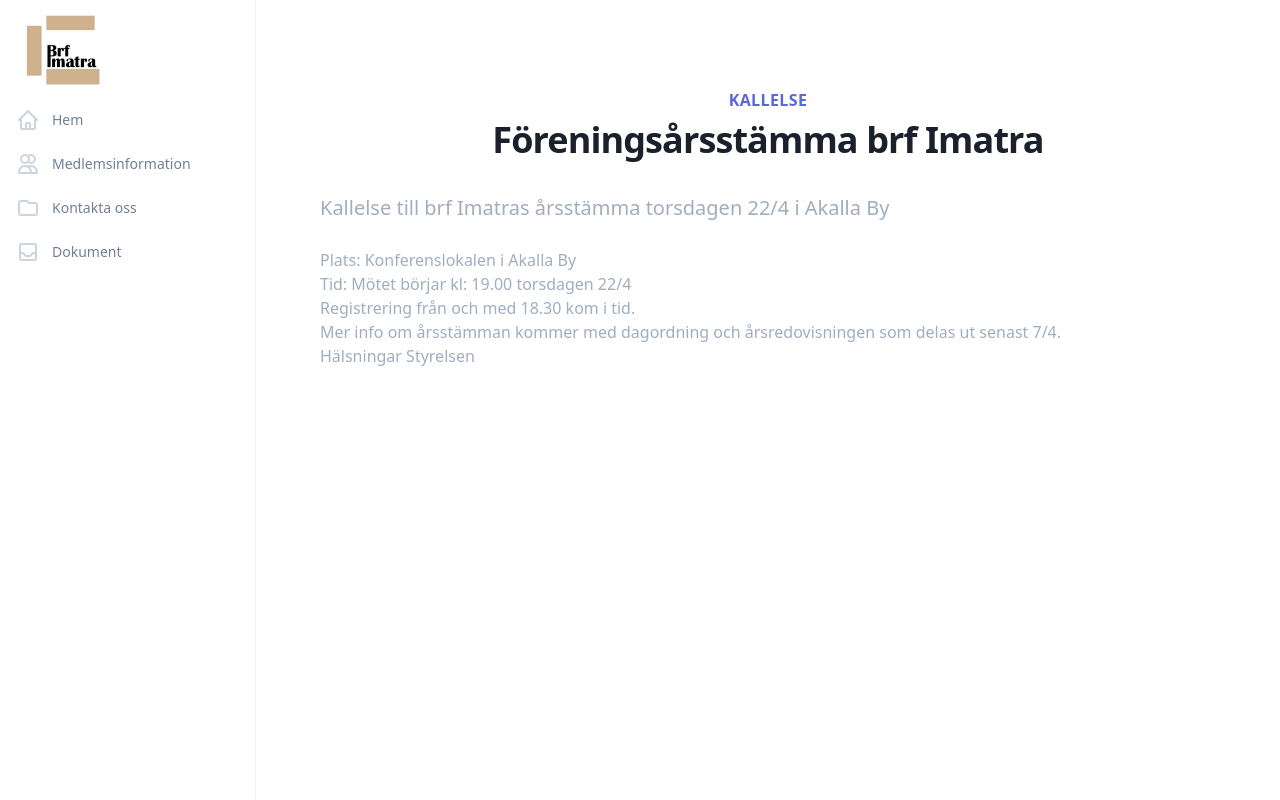
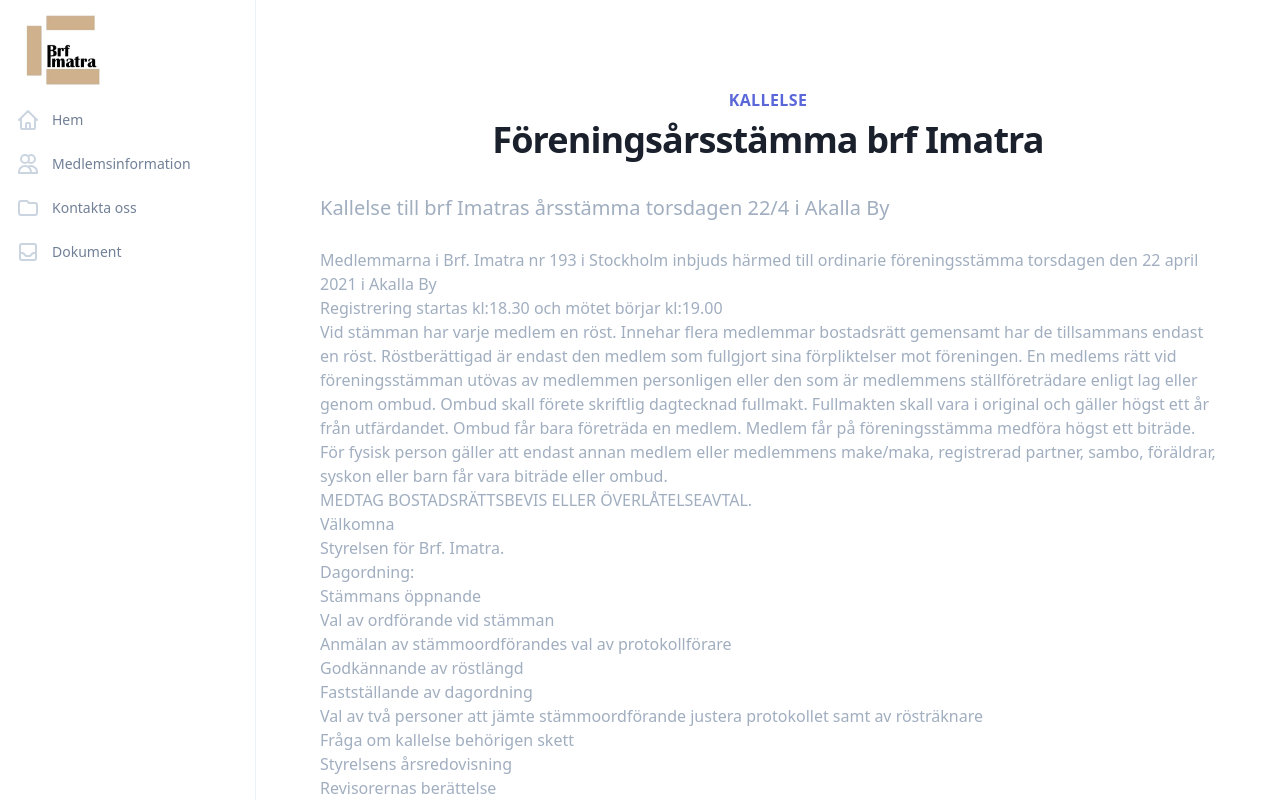
Before and after one commit to brf-imatra/hemsida, a Next.js app: page /arsstamma in a window 1280 px wide. Built offline with nearby package versions, Linux system fonts and the light colour scheme; what @tailwindcss/ui would draw is missing.

Commit message:
feat: Årstämma 2021 med agenda

```diff
--- a/src/pages/arsstamma.tsx
+++ b/src/pages/arsstamma.tsx
@@ -1,7 +1,7 @@
 import React from 'react'
 import {Body, Centered} from "../components";
 
-const data = `
+const kallelse_inbjudan = `
 Plats: Konferenslokalen i Akalla By
 
 Tid: Mötet börjar kl: 19.00 torsdagen 22/4
@@ -13,13 +13,59 @@ Mer info om årsstämman kommer med dagordning och årsredovisningen som delas u
 Hälsningar Styrelsen
 `;
 
+
+const kallelse_distribuerad = `
+Medlemmarna i Brf. Imatra nr 193 i Stockholm inbjuds härmed till ordinarie föreningsstämma torsdagen den 22 april 2021 i Akalla By
+
+Registrering startas kl:18.30 och mötet börjar kl:19.00
+
+Vid stämman har varje medlem en röst.
+Innehar flera medlemmar bostadsrätt gemensamt har de tillsammans endast en röst.
+Röstberättigad är endast den medlem som fullgjort sina förpliktelser mot föreningen.
+En medlems rätt vid föreningsstämman utövas av medlemmen personligen eller den som är medlemmens ställföreträdare enligt lag eller genom ombud.
+Ombud skall förete skriftlig dagtecknad fullmakt.
+Fullmakten skall vara i original och gäller högst ett år från utfärdandet.
+Ombud får bara företräda en medlem. Medlem får på föreningsstämma medföra högst ett biträde.
+För fysisk person gäller att endast annan medlem eller medlemmens make/maka, registrerad partner, sambo, föräldrar, syskon eller barn får vara biträde eller ombud.
+
+MEDTAG BOSTADSRÄTTSBEVIS ELLER ÖVERLÅTELSEAVTAL.
+
+Välkomna
+
+Styrelsen för Brf. Imatra.
+
+## Dagordning:
+1. Stämmans öppnande
+2. Val av ordförande vid stämman
+3. Anmälan av stämmoordförandes val av protokollförare
+4. Godkännande av röstlängd
+5. Fastställande av dagordning
+6. Val av två personer att jämte stämmoordförande justera protokollet samt av rösträknare
+7. Fråga om kallelse behörigen skett
+8. Styrelsens årsredovisning
+9. Revisorernas berättelse
+10. Beslut om fastställande av resultat- och balansräkningen
+11. Beslut i anledning av årets resultat enligt balansräkningen
+12. Beslut i fråga om ansvarsfrihet för styrelsen
+13. Val av styrelseledamöter och suppleanter
+14. Val av revisor och suppleant
+15. Val av valberedning
+16. Fråga om arvoden för styrelsen, revisor
+17. Fråga om arvoden för valberedning
+18. Val av representation i HSB
+19. Anmälda ärenden – motioner
+20. Ny förenings logga
+21. Det behövs flera volontärer till återvinningsstugan (stående punkt). Intresserade var snäll och kontakta Liliane Bennis.
+22. Avslutning
+    `;
+
 export default function FöreningsÅrsstämma() {
     return (
         <Body>
             <Centered
                 introducing="Kallelse"
                 title="Föreningsårsstämma brf Imatra"
-                content={data}
+                content={kallelse_distribuerad}
                 summary="Kallelse till brf Imatras årsstämma torsdagen 22/4 i Akalla By" />
         </Body>
     )
--- a/src/pages/index.tsx
+++ b/src/pages/index.tsx
@@ -171,9 +171,9 @@ function Årsstämma() {
       <Card
         imageUrl="/undraw/undraw_Content_creator_re_pt5b.svg"
         imageAlt="Kallelse brf Imatra föreningsårsstämma"
-        published="2021-03-24"
+        published="2021-03-30"
         title="Kallelse årsstämma"
-        summary="Kallelse till brf Imatras årsstämma torsdagen 22/4 i Akalla By"
+        summary="Kallelse och dagordning till brf Imatras årsstämma torsdagen 22/4 i Akalla By"
         hrefLink="/arsstamma"
       />
     </div>
```
